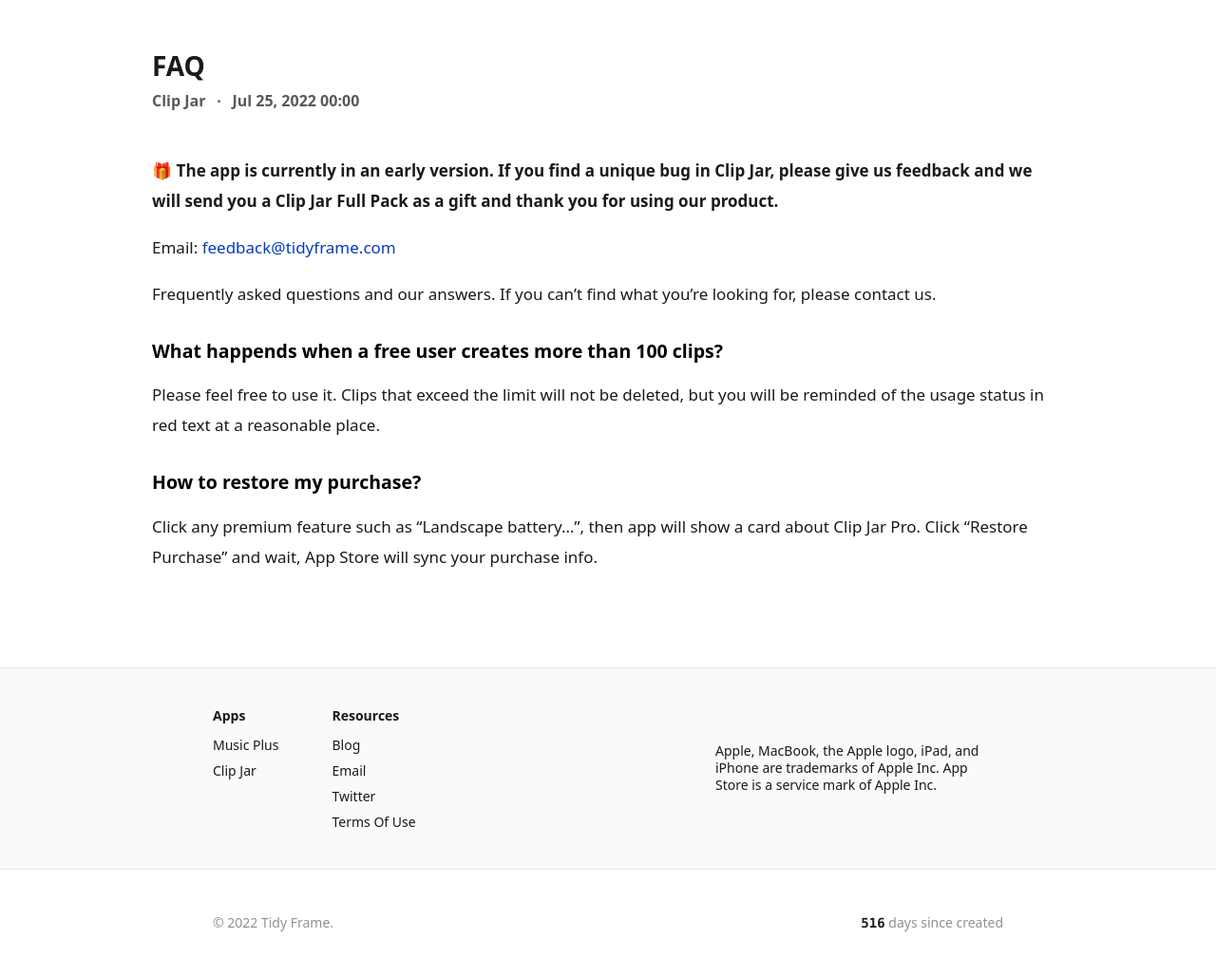
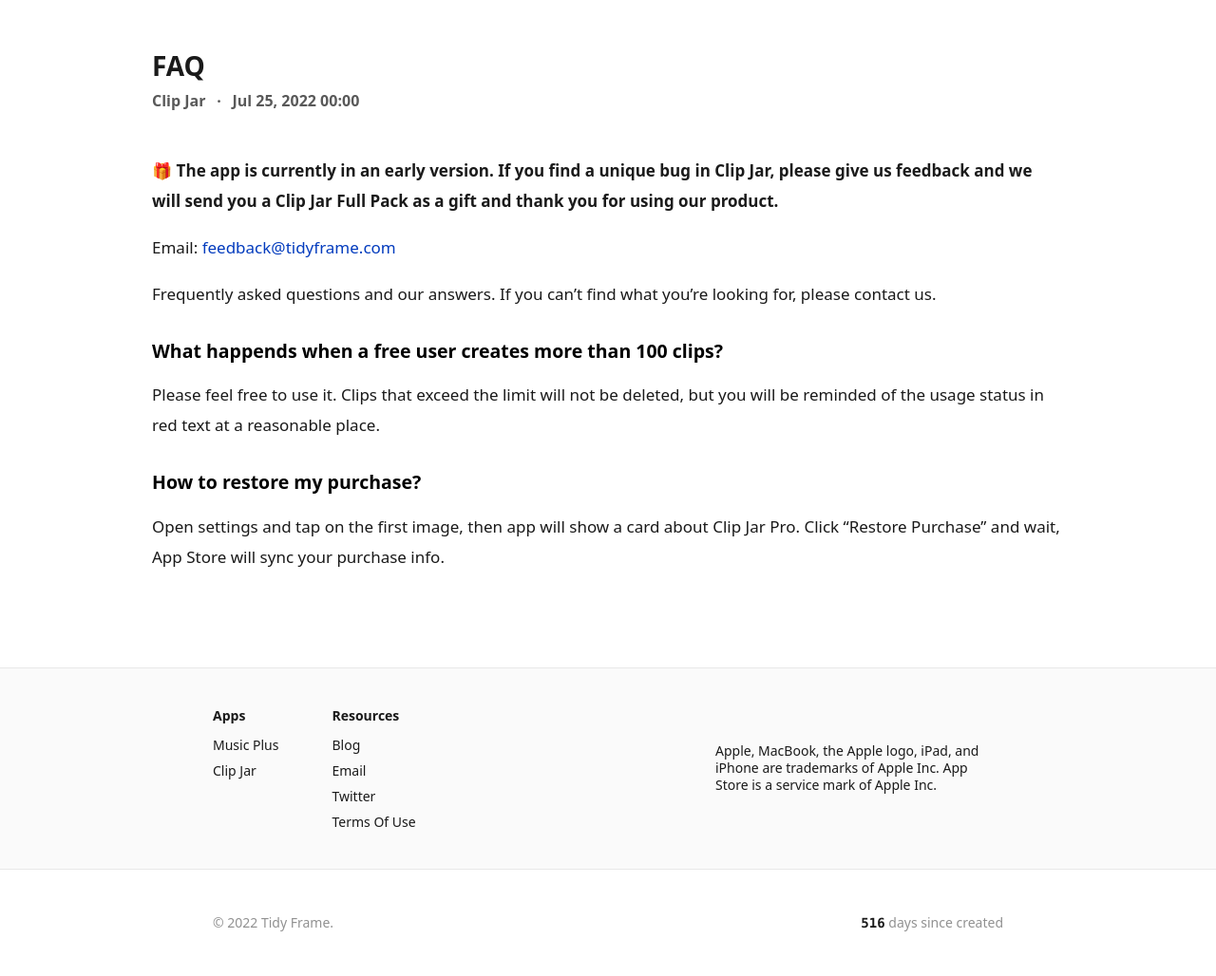
Before and after one commit to tidyframe/tidyframe, a Jekyll site: the page built from _subpages/clipjar/clipjar_faq.md, in a window 1280 px wide. Shown: the whole page at 95% size. Built offline with Jekyll 4.4.1, drawn with Linux system fonts in a browser that asks for light colours.

Commit message:
Fix faq descriptions

```diff
--- a/_subpages/clipjar/clipjar_faq.md
+++ b/_subpages/clipjar/clipjar_faq.md
@@ -19,4 +19,4 @@
 
 ## How to restore my purchase?
 
-Click any premium feature such as "Landscape battery...", then app will show a card about Clip Jar Pro. Click "Restore Purchase" and wait, App Store will sync your purchase info.
+Open settings and tap on the first image, then app will show a card about Clip Jar Pro. Click "Restore Purchase" and wait, App Store will sync your purchase info.
```
